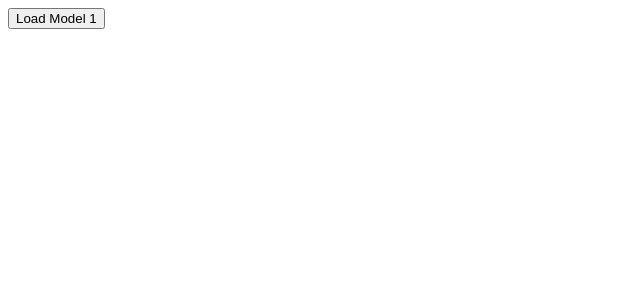
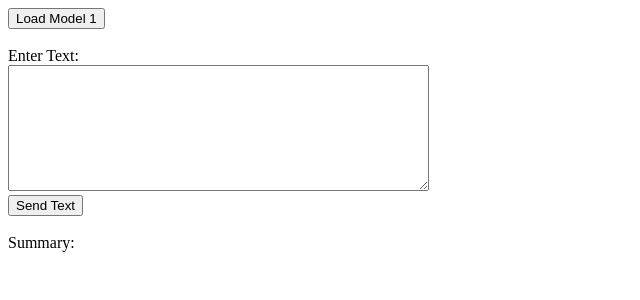
Before and after one commit to mabackma/react_posedetection, a React (Vite) app: page / in a window 1280 px wide. Shown: the top 300 px of the page, without its empty margins (0-640 px from the left). Built offline with nearby package versions, Linux system fonts and the light colour scheme.

Commit message:
text area. sends text as request and receives summary as response

```diff
--- a/src/SelectModel.jsx
+++ b/src/SelectModel.jsx
@@ -1,5 +1,6 @@
 import { useState } from "react";
 import TMModelLoad from "./TMModelLoad";
+import TextArea from "./TextArea";
 
 function SelectModel(){
 
@@ -17,6 +18,7 @@ function SelectModel(){
         <div id="select-model-buttons-div">
             <button id="model1-button" onClick={handleClickModel1Button}>Load Model 1</button>
             {showModel1 && <TMModelLoad path_to_model={path_to_model1} path_to_metadata={path_to_metadata1}/>}
+            <TextArea/>
         </div>
     )
 }
--- /dev/null
+++ b/src/TextArea.jsx
@@ -0,0 +1,61 @@
+import { useState } from 'react';
+
+const TextArea = () => {
+  const [value, setValue] = useState('');
+  const [summary, setSummary] = useState('');
+
+  const handleChange = (event) => {
+    setValue(event.target.value);
+  };
+
+  const handleClick = () => {
+    // Create a JSON object with the text area value
+    const data = { text: value };
+
+    // Send a POST request to the web address
+    fetch('http://127.0.0.1:5000/summary', {
+      method: 'POST',
+      headers: {
+        'Content-Type': 'application/json'
+      },
+      body: JSON.stringify(data)
+    })
+    .then(response => {
+      if (!response.ok) {
+        throw new Error('Network response was not ok');
+      }
+      return response.json();
+    })
+    .then(data => {
+      setSummary(data.summary);
+    })
+    .catch(error => {
+      console.error('Error:', error);
+      // Handle errors here
+    });
+  }
+
+  return (
+    <div>
+      <br/>
+      <label htmlFor="textarea">Enter Text:</label>
+      <br/>
+      <textarea
+        id="textarea"
+        value={value}
+        onChange={handleChange}
+        rows={8}
+        cols={50}
+      />
+      <br/>
+      <button onClick={handleClick}>Send Text</button>
+      <div>
+          <br />
+          <label>Summary:</label>
+          <p>{summary}</p>
+      </div>
+    </div>
+  );
+}
+
+export default TextArea;
```
